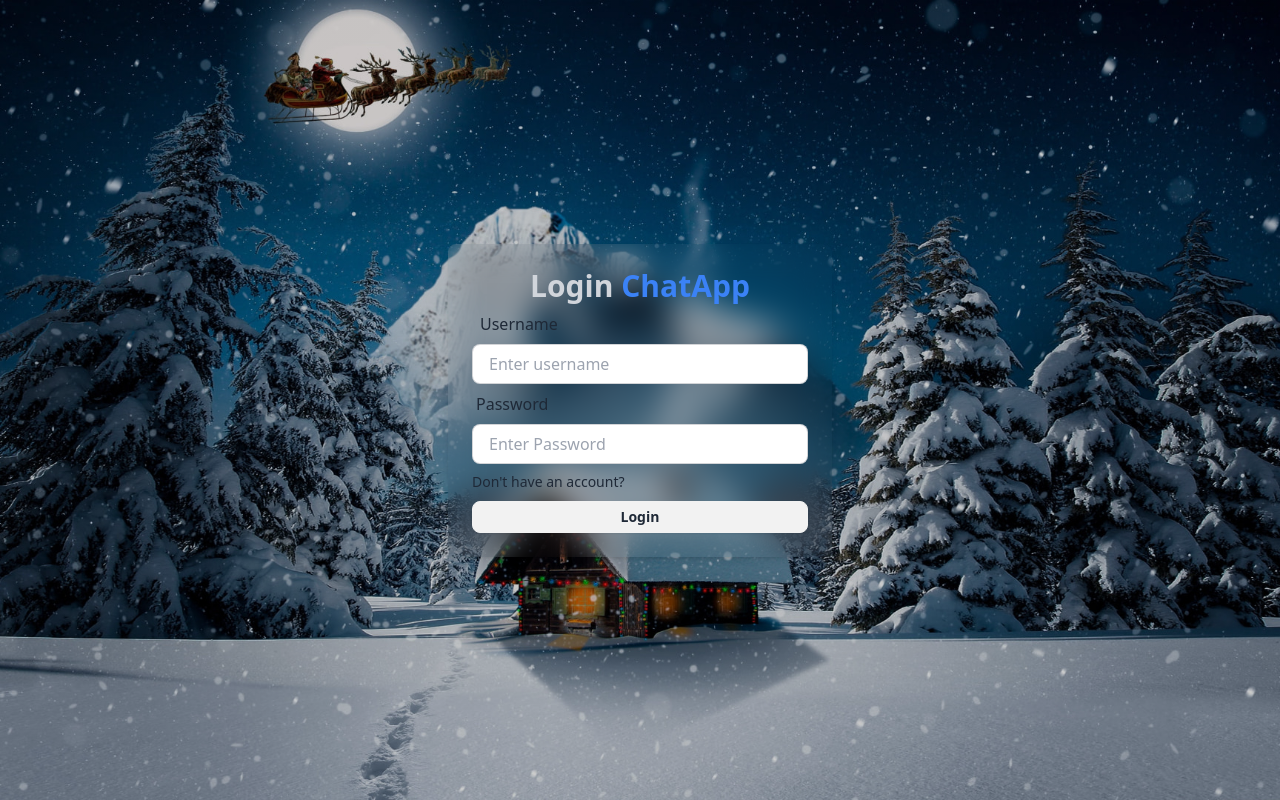
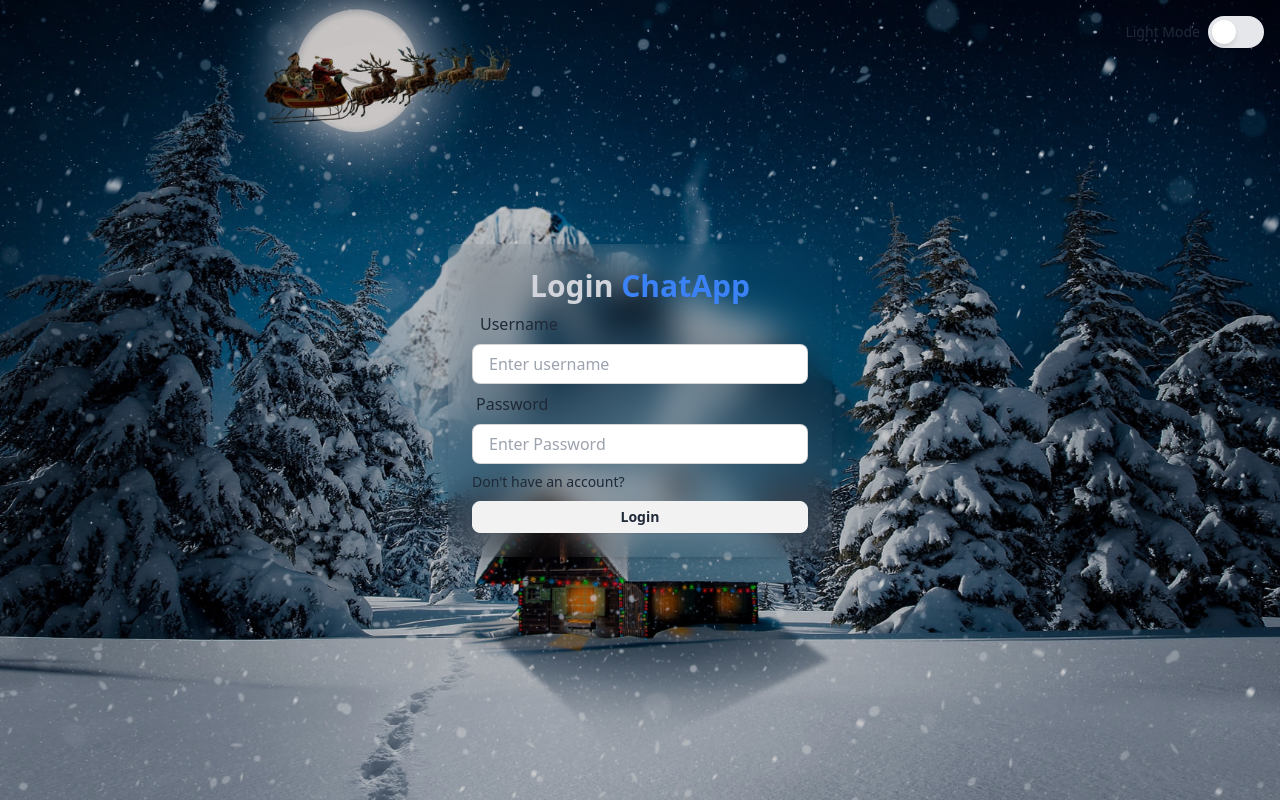
Before and after one commit to codingManatee/websocket-chat, a React (Vite) app in the folder frontend/: page /login in a window 1280 px wide. Built offline with nearby package versions, Linux system fonts and the light colour scheme.

Commit message:
Create ThemeToggle Button

```diff
--- a/frontend/src/App.jsx
+++ b/frontend/src/App.jsx
@@ -5,15 +5,26 @@ import Login from "./pages/login/Login";
 import SignUp from "./pages/signup/SignUp";
 import { Toaster } from "react-hot-toast";
 import { useAuthContext } from "./context/AuthContext";
+import ThemeToggle from "./components/theme/ThemeToggle";
 
 function App() {
   const { authUser } = useAuthContext();
   return (
-		<div className='p-4 h-screen flex items-center justify-center'>
+    <div className="p-4 h-screen flex items-center justify-center">
+      <ThemeToggle />
       <Routes>
-				<Route path='/' element={authUser ? <Home /> : <Navigate to={"/login"} />} />
-				<Route path='/login' element={authUser ? <Navigate to='/' /> : <Login />} />
-				<Route path='/signup' element={authUser ? <Navigate to='/' /> : <SignUp />} />
+        <Route
+          path="/"
+          element={authUser ? <Home /> : <Navigate to={"/login"} />}
+        />
+        <Route
+          path="/login"
+          element={authUser ? <Navigate to="/" /> : <Login />}
+        />
+        <Route
+          path="/signup"
+          element={authUser ? <Navigate to="/" /> : <SignUp />}
+        />
       </Routes>
       <Toaster />
     </div>
--- /dev/null
+++ b/frontend/src/components/theme/ThemeToggle.jsx
@@ -0,0 +1,43 @@
+import { useState, useEffect } from "react";
+
+const ThemeToggle = () => {
+  const [darkMode, setDarkMode] = useState(() => {
+    // Retrieve theme from localStorage and return the state
+    const theme = localStorage.getItem("theme");
+    return theme === "dark" ? true : false;
+  });
+
+  useEffect(() => {
+    // Apply the dark class to the root of the document
+    document.documentElement.classList.toggle("dark", darkMode);
+  }, [darkMode]);
+
+  const toggleTheme = () => {
+    setDarkMode(!darkMode);
+    localStorage.setItem("theme", !darkMode ? "dark" : "light");
+  };
+
+  return (
+    <div className="fixed top-0 right-0 p-4">
+      <div className="flex items-center">
+        <span className="text-sm font-medium mr-2">
+          {darkMode ? "Dark Mode" : "Light Mode"}
+        </span>
+        <button
+          onClick={toggleTheme}
+          className={`w-14 h-8 flex items-center rounded-full p-1 ${
+            darkMode ? "bg-gray-800" : "bg-gray-200"
+          }`}
+        >
+          <div
+            className={`bg-white w-6 h-6 rounded-full shadow-md transform transition-transform ${
+              darkMode ? "translate-x-6" : ""
+            }`}
+          ></div>
+        </button>
+      </div>
+    </div>
+  );
+};
+
+export default ThemeToggle;
```
Also changed, not shown: frontend/src/pages/home/Home.jsx (+6 -6 lines). Lines whose indentation alone changed are shown as unchanged.
